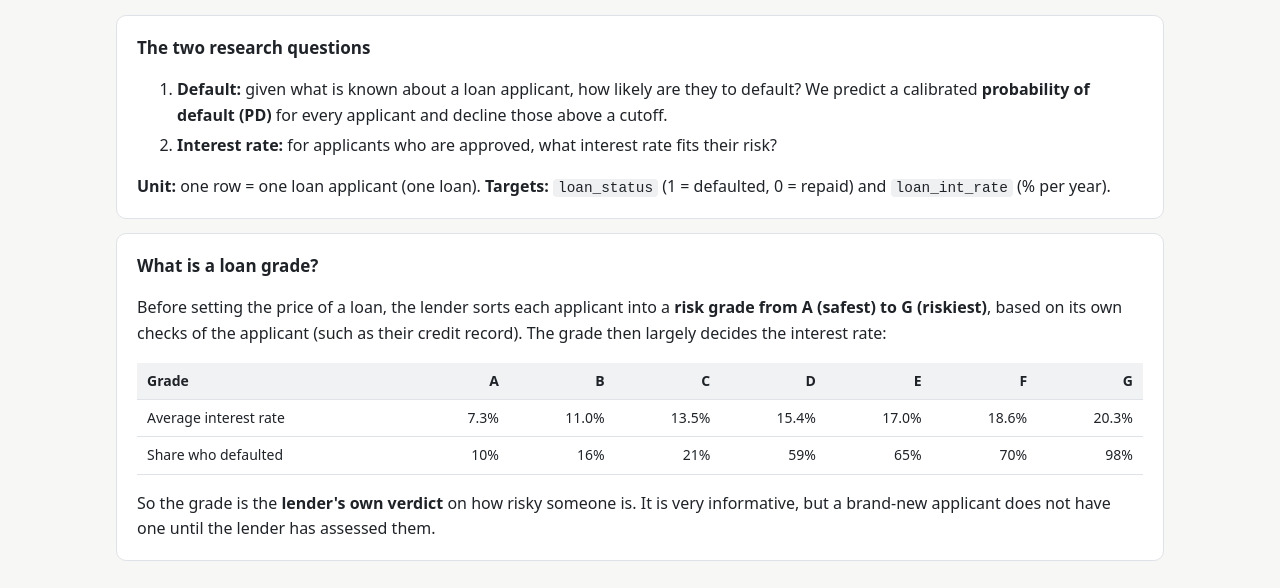
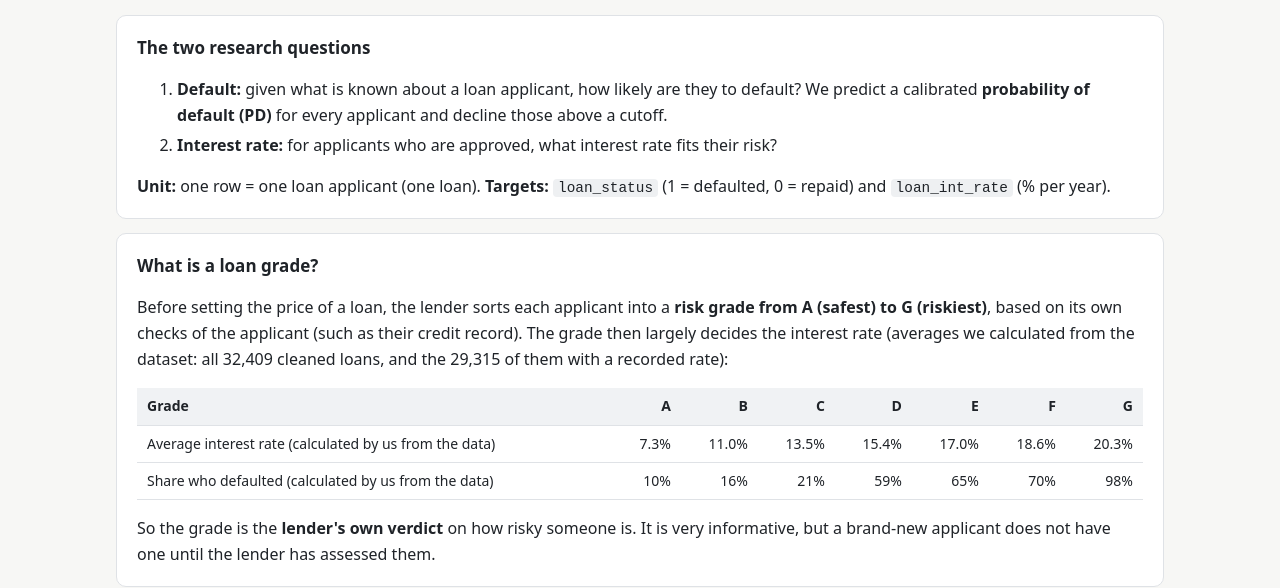
Before and after one commit to JohnShinoj/credit-risk, a plain HTML site: page docs/index.html in a window 1280 px wide. Shown: the part 252-840 px from the top of the page. Drawn offline with Linux system fonts and the light colour scheme.

Commit message:
State that the per-grade averages on the overview are calculated from the data
Co-Authored-By: Claude Opus 5.5 <noreply@anthropic.com>

```diff
--- a/docs/index.html
+++ b/docs/index.html
@@ -28,11 +28,12 @@ what the lender already knows about the applicant.</p>
 <div class="card">
 <h3 style="margin-top:0">What is a loan grade?</h3>
 <p>Before setting the price of a loan, the lender sorts each applicant into a <b>risk grade from A (safest) to G (riskiest)</b>,
-based on its own checks of the applicant (such as their credit record). The grade then largely decides the interest rate:</p>
+based on its own checks of the applicant (such as their credit record). The grade then largely decides the interest rate
+(averages we calculated from the dataset: all 32,409 cleaned loans, and the 29,315 of them with a recorded rate):</p>
 <div class="table-wrap"><table>
 <tr><th>Grade</th><th class="num">A</th><th class="num">B</th><th class="num">C</th><th class="num">D</th><th class="num">E</th><th class="num">F</th><th class="num">G</th></tr>
-<tr><td>Average interest rate</td><td class="num">7.3%</td><td class="num">11.0%</td><td class="num">13.5%</td><td class="num">15.4%</td><td class="num">17.0%</td><td class="num">18.6%</td><td class="num">20.3%</td></tr>
-<tr><td>Share who defaulted</td><td class="num">10%</td><td class="num">16%</td><td class="num">21%</td><td class="num">59%</td><td class="num">65%</td><td class="num">70%</td><td class="num">98%</td></tr>
+<tr><td>Average interest rate (calculated by us from the data)</td><td class="num">7.3%</td><td class="num">11.0%</td><td class="num">13.5%</td><td class="num">15.4%</td><td class="num">17.0%</td><td class="num">18.6%</td><td class="num">20.3%</td></tr>
+<tr><td>Share who defaulted (calculated by us from the data)</td><td class="num">10%</td><td class="num">16%</td><td class="num">21%</td><td class="num">59%</td><td class="num">65%</td><td class="num">70%</td><td class="num">98%</td></tr>
 </table></div>
 <p style="margin-bottom:0">So the grade is the <b>lender's own verdict</b> on how risky someone is. It is very informative, but a brand-new
 applicant does not have one until the lender has assessed them.</p>
```
